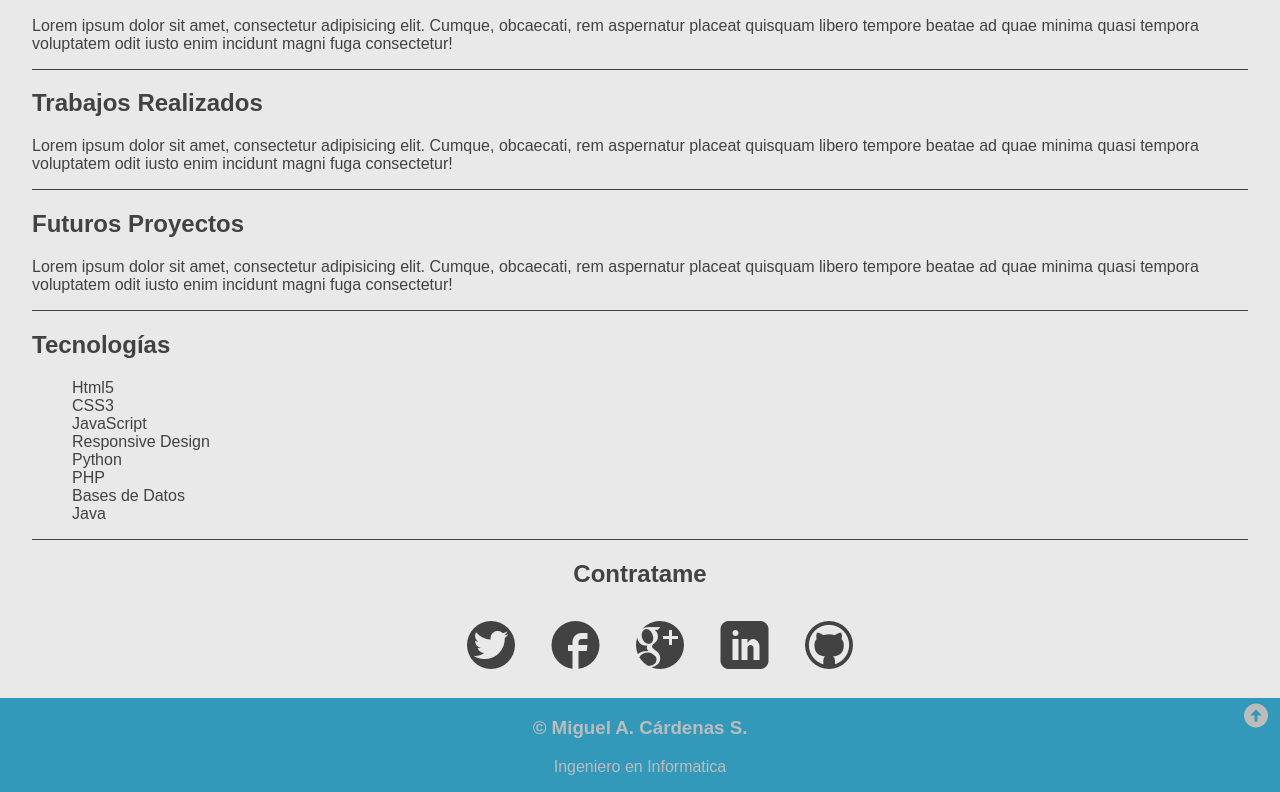
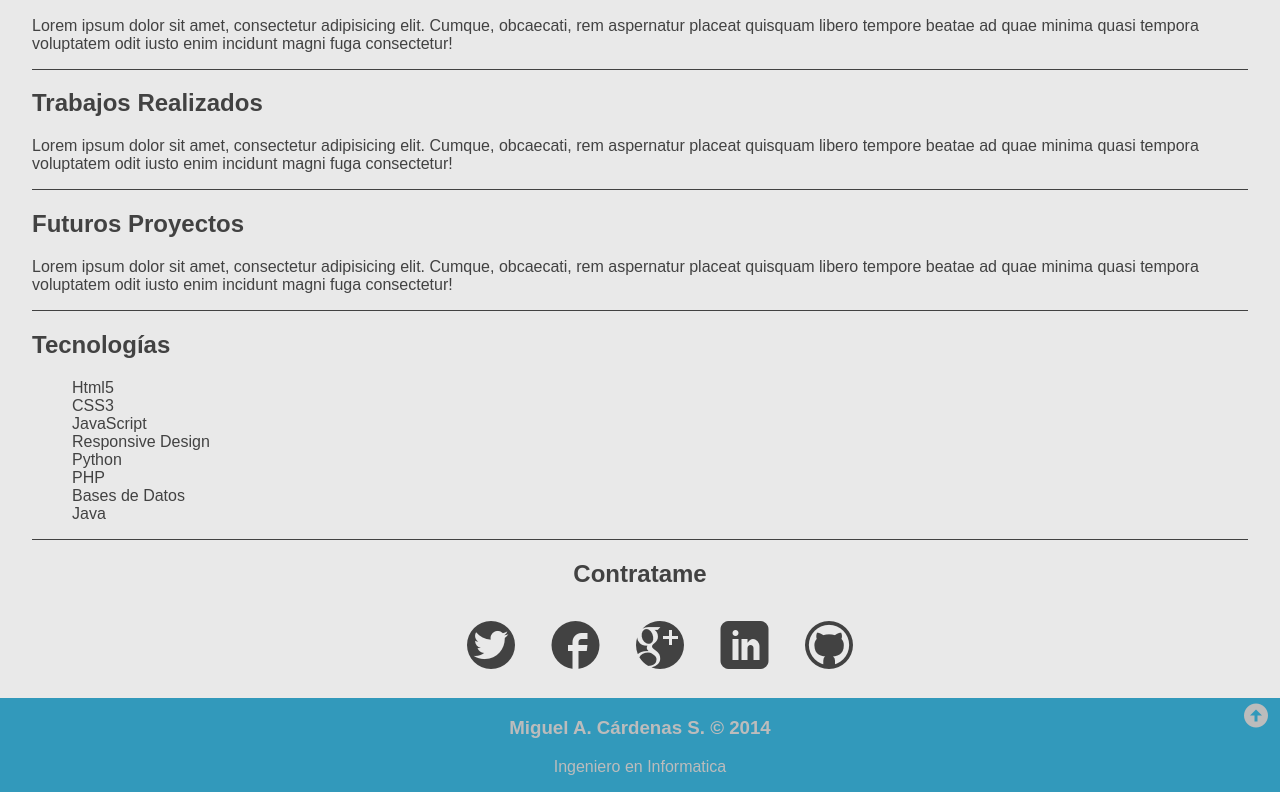
Before and after one commit to macs03/macs03, a plain HTML site: page index.html in a window 1280 px wide. Shown: the part 560-1352 px from the top of the page. Drawn offline with Linux system fonts and the light colour scheme.

Commit message:
arreglo detalle del footer

```diff
--- a/index.html
+++ b/index.html
@@ -91,7 +91,7 @@
 		</ul>
 	</section>
 	<footer class="center">
-		<h3> &copy Miguel A. Cárdenas S.</h3>
+		<h3> Miguel A. Cárdenas S. &copy 2014</h3>
 		<p>Ingeniero en Informatica</p>
 		<div class="volver">
 			<a href="#header" class="vol"></a>
```
